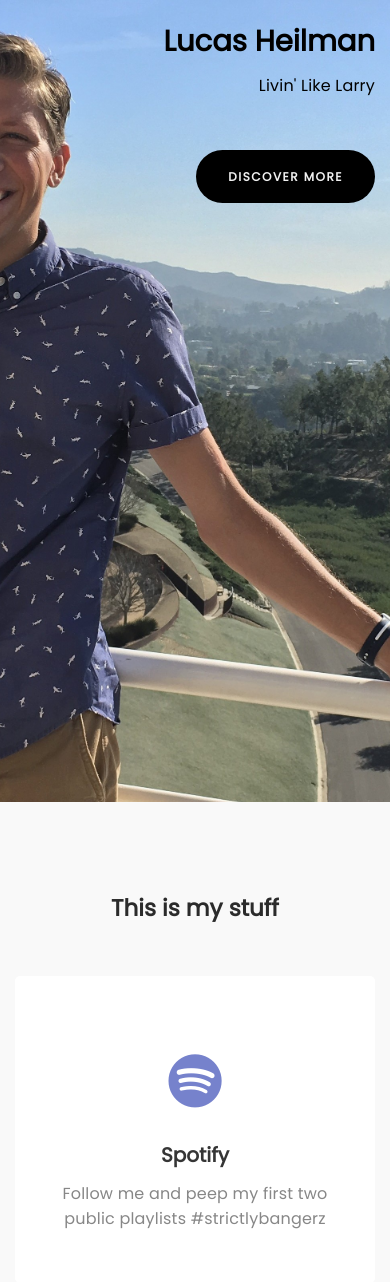
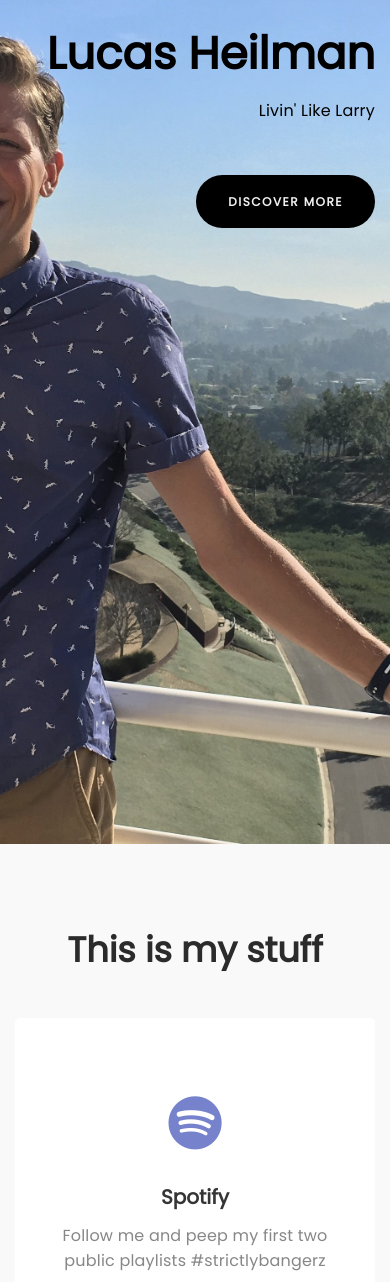
Before and after one commit to lucasheilman/lucasheilman-site, a Django app: page / in a window 390 px wide. Shown: the top 1282 px of the page. Run offline with Django 3.2, Linux system fonts and the light colour scheme; some libraries are stand-ins or nearby versions.

Commit message:
hopefully responsive on mobile

```diff
--- a/website/static/website/css/tooplate-style.css
+++ b/website/static/website/css/tooplate-style.css
@@ -436,59 +436,3 @@ footer p {
   transform: scale(1.1);
   top: -5px;
 }
-
-
-
-/*---------------------------------------
-  Mobile Responsive styles
------------------------------------------*/
-
-@media (max-width: 100%) {
-  #home {
-
-    height: 55vh;
-  }
-
-  .service-thumb {
-    margin-top: 12px;
-    margin-bottom: 22px;
-  }
-
-  .contact-info {
-    margin-top: 22px;
-  }
-}
-
-
-@media (max-width: 768px) {
-  #home {
-    height: 85vh;
-  }
-}
-
-
-@media (max-width: 580px) {
-
-  h1 {
-    font-size: 29px;
-  }
-
-  h2 {
-    font-size: 23px;
-  }
-
-  #home {
-    height: 95vh;
-  }
-
-  .contact-info {
-    margin-top: 42px;
-  }
-}
-
-
-@media (max-width: 320px) {
-  #home {
-    height: 125vh;
-  }
-}
```
